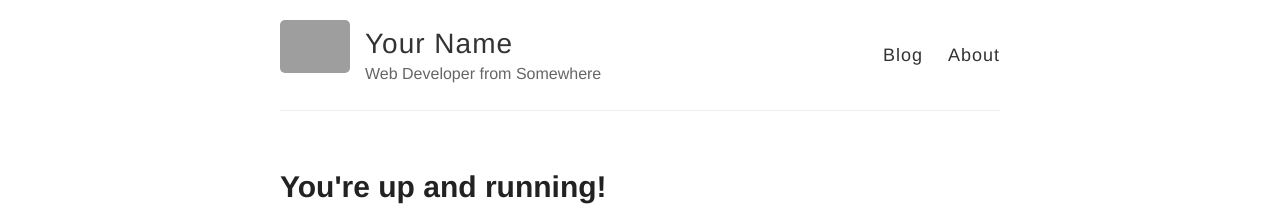
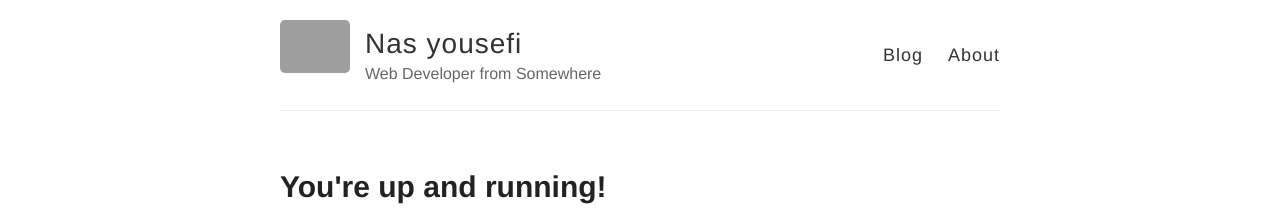
Before and after one commit to nastarany/nastarany.github.io, a Jekyll site: the page built from index.html, in a window 1280 px wide. Shown: the top 222 px of the page. Built offline with Jekyll 4.4.1, drawn with Linux system fonts in a browser that asks for light colours; grey boxes are pictures that could not be loaded.

Commit message:
add my name

```diff
--- a/_config.yml
+++ b/_config.yml
@@ -3,7 +3,7 @@
 #
 
 # Name of your site (displayed in the header)
-name: Your Name
+name: Nas yousefi
 
 # Short bio or description (displayed in the header)
 description: Web Developer from Somewhere
```
